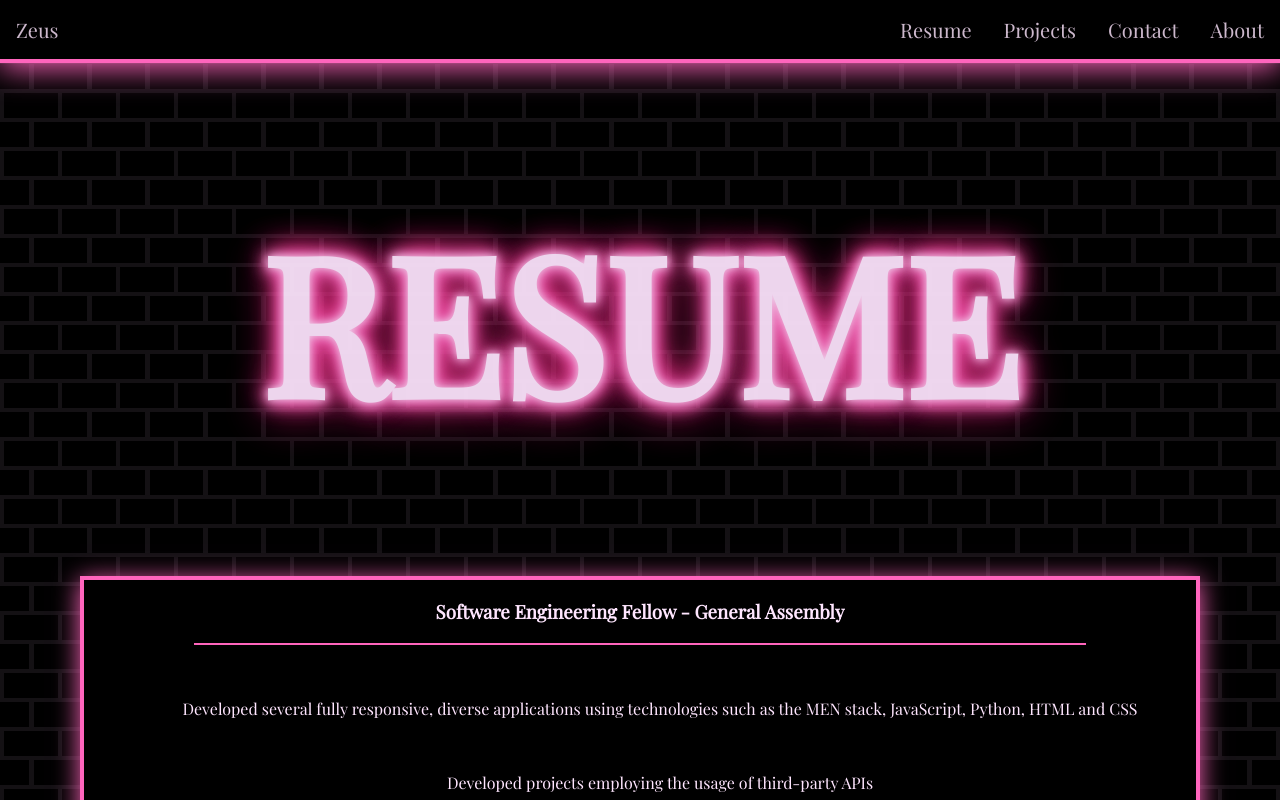
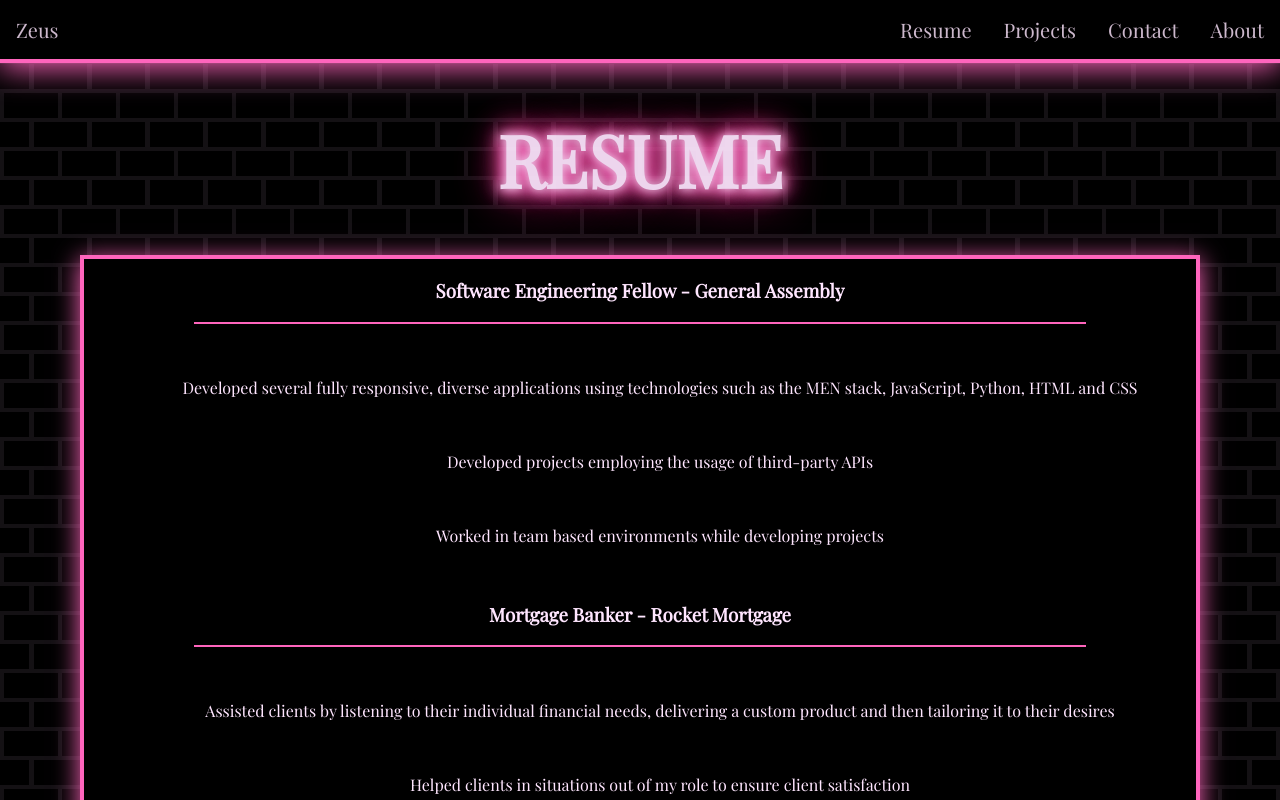
Before and after one commit to zgildo01/portfolio-react, a React (Create React App) app: page /resume in a window 1280 px wide. Shown: the top 800 px of the page. Built offline with nearby package versions, Linux system fonts and the light colour scheme.

Commit message:
make flicker effect DRY

```diff
--- a/src/index.css
+++ b/src/index.css
@@ -41,3 +41,186 @@ code {
   font-family: source-code-pro, Menlo, Monaco, Consolas, 'Courier New',
     monospace;
 }
+
+.sign {
+  display: flex;
+  justify-content: center;
+  align-items: center;
+  flex-direction: column;
+  text-transform: uppercase;
+  color: #ffe6ff;
+  text-shadow: 0 0 0.6rem #ffe6ff, 0 0 1.5rem #ff65bd,
+    -0.2rem 0.1rem 1rem #ff65bd, 0.2rem 0.1rem 1rem #ff65bd,
+    0 -0.5rem 2rem #ff2483, 0 0.5rem 3rem #ff2483;
+  animation: shine 2s forwards, flicker 3s infinite;
+
+}
+
+@keyframes blink {
+  0%,
+  22%,
+  36%,
+  75% {
+    color: #ffe6ff;
+    text-shadow: 0 0 0.6rem #ffe6ff, 0 0 1.5rem #ff65bd,
+      -0.2rem 0.1rem 1rem #ff65bd, 0.2rem 0.1rem 1rem #ff65bd,
+      0 -0.5rem 2rem #ff2483, 0 0.5rem 3rem #ff2483;
+  }
+  28%,
+  33% {
+    color: #ff65bd;
+    text-shadow: none;
+  }
+  82%,
+  97% {
+    color: #ff2483;
+    text-shadow: none;
+  }
+}
+
+.flicker {
+  animation: shine 2s forwards, blink 3s 2s infinite;
+}
+
+.fastflicker {
+  animation: shine 2s forwards, blink 10s 1s infinite;
+}
+
+@keyframes shine {
+  0% {
+    color: #6b1839;
+    text-shadow: none;
+  }
+  100% {
+    color: #ffe6ff;
+    text-shadow: 0 0 0.6rem #ffe6ff, 0 0 1.5rem #ff65bd,
+      -0.2rem 0.1rem 1rem #ff65bd, 0.2rem 0.1rem 1rem #ff65bd,
+      0 -0.5rem 2rem #ff2483, 0 0.5rem 3rem #ff2483;
+  }
+}
+
+@keyframes flicker {
+  from {
+    opacity: 1;
+  }
+
+  4% {
+    opacity: 0.9;
+  }
+
+  6% {
+    opacity: 0.85;
+  }
+
+  8% {
+    opacity: 0.95;
+  }
+
+  10% {
+    opacity: 0.9;
+  }
+
+  11% {
+    opacity: 0.922;
+  }
+
+  12% {
+    opacity: 0.9;
+  }
+
+  14% {
+    opacity: 0.95;
+  }
+
+  16% {
+    opacity: 0.98;
+  }
+
+  17% {
+    opacity: 0.9;
+  }
+
+  19% {
+    opacity: 0.93;
+  }
+
+  20% {
+    opacity: 0.99;
+  }
+
+  24% {
+    opacity: 1;
+  }
+
+  26% {
+    opacity: 0.94;
+  }
+
+  28% {
+    opacity: 0.98;
+  }
+
+  37% {
+    opacity: 0.93;
+  }
+
+  38% {
+    opacity: 0.5;
+  }
+
+  39% {
+    opacity: 0.96;
+  }
+
+  42% {
+    opacity: 1;
+  }
+
+  44% {
+    opacity: 0.97;
+  }
+
+  46% {
+    opacity: 0.94;
+  }
+
+  56% {
+    opacity: 0.9;
+  }
+
+  58% {
+    opacity: 0.9;
+  }
+
+  60% {
+    opacity: 0.99;
+  }
+
+  68% {
+    opacity: 1;
+  }
+
+  70% {
+    opacity: 0.9;
+  }
+
+  72% {
+    opacity: 0.95;
+  }
+
+  93% {
+    opacity: 0.93;
+  }
+
+  95% {
+    opacity: 0.95;
+  }
+
+  97% {
+    opacity: 0.93;
+  }
+
+  to {
+    opacity: 1;
+  }
+}
--- a/src/pages/Home/Home.jsx
+++ b/src/pages/Home/Home.jsx
@@ -3,10 +3,12 @@ import styles from './Home.module.css'
 const Home = () => {
   return (
     <>
-      <div className={styles.sign}>
-      <span className={styles.fastflicker}>Zeus</span>
-      <span className={styles.flicker}>||Software||</span>
-      <span className={styles.fastflicker}>Engineer</span>
+    <div className={styles.main}>
+      <div className='sign'>
+        <span className="fastflicker">Zeus</span>
+        <span className="flicker">||Software||</span>
+        <span className="fastflicker">Engineer</span>
+      </div>
     </div>
     </>
   );
--- a/src/pages/Home/Home.module.css
+++ b/src/pages/Home/Home.module.css
@@ -1,183 +1,6 @@
-.sign {
+.main {
+  height: 100%;
   display: flex;
-  justify-content: center;
-  align-items: center;
-  flex-direction: column;
-  text-transform: uppercase;
+  align-self: center;
   font-size: 6em;
-  color: #ffe6ff;
-  text-shadow: 0 0 0.6rem #ffe6ff, 0 0 1.5rem #ff65bd,
-    -0.2rem 0.1rem 1rem #ff65bd, 0.2rem 0.1rem 1rem #ff65bd,
-    0 -0.5rem 2rem #ff2483, 0 0.5rem 3rem #ff2483;
-  animation: shine 2s forwards, flicker 3s infinite;
-  height: 100%;
 }
-
-@keyframes blink {
-  0%,
-  22%,
-  36%,
-  75% {
-    color: #ffe6ff;
-    text-shadow: 0 0 0.6rem #ffe6ff, 0 0 1.5rem #ff65bd,
-      -0.2rem 0.1rem 1rem #ff65bd, 0.2rem 0.1rem 1rem #ff65bd,
-      0 -0.5rem 2rem #ff2483, 0 0.5rem 3rem #ff2483;
-  }
-  28%,
-  33% {
-    color: #ff65bd;
-    text-shadow: none;
-  }
-  82%,
-  97% {
-    color: #ff2483;
-    text-shadow: none;
-  }
-}
-
-.flicker {
-  animation: shine 2s forwards, blink 3s 2s infinite;
-}
-
-.fastflicker {
-  animation: shine 2s forwards, blink 10s 1s infinite;
-}
-
-@keyframes shine {
-  0% {
-    color: #6b1839;
-    text-shadow: none;
-  }
-  100% {
-    color: #ffe6ff;
-    text-shadow: 0 0 0.6rem #ffe6ff, 0 0 1.5rem #ff65bd,
-      -0.2rem 0.1rem 1rem #ff65bd, 0.2rem 0.1rem 1rem #ff65bd,
-      0 -0.5rem 2rem #ff2483, 0 0.5rem 3rem #ff2483;
-  }
-}
-
-@keyframes flicker {
-  from {
-    opacity: 1;
-  }
-
-  4% {
-    opacity: 0.9;
-  }
-
-  6% {
-    opacity: 0.85;
-  }
-
-  8% {
-    opacity: 0.95;
-  }
-
-  10% {
-    opacity: 0.9;
-  }
-
-  11% {
-    opacity: 0.922;
-  }
-
-  12% {
-    opacity: 0.9;
-  }
-
-  14% {
-    opacity: 0.95;
-  }
-
-  16% {
-    opacity: 0.98;
-  }
-
-  17% {
-    opacity: 0.9;
-  }
-
-  19% {
-    opacity: 0.93;
-  }
-
-  20% {
-    opacity: 0.99;
-  }
-
-  24% {
-    opacity: 1;
-  }
-
-  26% {
-    opacity: 0.94;
-  }
-
-  28% {
-    opacity: 0.98;
-  }
-
-  37% {
-    opacity: 0.93;
-  }
-
-  38% {
-    opacity: 0.5;
-  }
-
-  39% {
-    opacity: 0.96;
-  }
-
-  42% {
-    opacity: 1;
-  }
-
-  44% {
-    opacity: 0.97;
-  }
-
-  46% {
-    opacity: 0.94;
-  }
-
-  56% {
-    opacity: 0.9;
-  }
-
-  58% {
-    opacity: 0.9;
-  }
-
-  60% {
-    opacity: 0.99;
-  }
-
-  68% {
-    opacity: 1;
-  }
-
-  70% {
-    opacity: 0.9;
-  }
-
-  72% {
-    opacity: 0.95;
-  }
-
-  93% {
-    opacity: 0.93;
-  }
-
-  95% {
-    opacity: 0.95;
-  }
-
-  97% {
-    opacity: 0.93;
-  }
-
-  to {
-    opacity: 1;
-  }
-}
--- a/src/pages/Resume/Resume.jsx
+++ b/src/pages/Resume/Resume.jsx
@@ -4,9 +4,9 @@ const Resume = () => {
   return (
     <>
     <div className={styles.main}>
-      <div className={styles.sign}>
-        <div className={styles.fastflicker}>
-          <h1>Resume</h1>
+      <div className='sign'>
+        <div className='fastflicker'>
+          <h1 id='resume-title'>Resume</h1>
         </div>
       </div>
       <div  className={styles.container}>
--- a/src/pages/Resume/Resume.module.css
+++ b/src/pages/Resume/Resume.module.css
@@ -3,186 +3,7 @@
   display: flex;
   flex-direction: column;
   color: #ffe6ff;
-}
-
-.sign {
-  display: flex;
-  justify-content: center;
-  align-items: center;
-  flex-direction: column;
-  text-transform: uppercase;
-  font-size: 6em;
-  color: #ffe6ff;
-  text-shadow: 0 0 0.6rem #ffe6ff, 0 0 1.5rem #ff65bd,
-    -0.2rem 0.1rem 1rem #ff65bd, 0.2rem 0.1rem 1rem #ff65bd,
-    0 -0.5rem 2rem #ff2483, 0 0.5rem 3rem #ff2483;
-  animation: shine 2s forwards, flicker 3s infinite;
-
-}
-
-@keyframes blink {
-  0%,
-  22%,
-  36%,
-  75% {
-    color: #ffe6ff;
-    text-shadow: 0 0 0.6rem #ffe6ff, 0 0 1.5rem #ff65bd,
-      -0.2rem 0.1rem 1rem #ff65bd, 0.2rem 0.1rem 1rem #ff65bd,
-      0 -0.5rem 2rem #ff2483, 0 0.5rem 3rem #ff2483;
-  }
-  28%,
-  33% {
-    color: #ff65bd;
-    text-shadow: none;
-  }
-  82%,
-  97% {
-    color: #ff2483;
-    text-shadow: none;
-  }
-}
-
-.fastflicker {
-  animation: shine 2s forwards, blink 10s 1s infinite;
-}
-
-@keyframes shine {
-  0% {
-    color: #6b1839;
-    text-shadow: none;
-  }
-  100% {
-    color: #ffe6ff;
-    text-shadow: 0 0 0.6rem #ffe6ff, 0 0 1.5rem #ff65bd,
-      -0.2rem 0.1rem 1rem #ff65bd, 0.2rem 0.1rem 1rem #ff65bd,
-      0 -0.5rem 2rem #ff2483, 0 0.5rem 3rem #ff2483;
-  }
-}
-
-@keyframes flicker {
-  from {
-    opacity: 1;
-  }
-
-  4% {
-    opacity: 0.9;
-  }
-
-  6% {
-    opacity: 0.85;
-  }
-
-  8% {
-    opacity: 0.95;
-  }
-
-  10% {
-    opacity: 0.9;
-  }
-
-  11% {
-    opacity: 0.922;
-  }
-
-  12% {
-    opacity: 0.9;
-  }
-
-  14% {
-    opacity: 0.95;
-  }
-
-  16% {
-    opacity: 0.98;
-  }
-
-  17% {
-    opacity: 0.9;
-  }
-
-  19% {
-    opacity: 0.93;
-  }
-
-  20% {
-    opacity: 0.99;
-  }
-
-  24% {
-    opacity: 1;
-  }
-
-  26% {
-    opacity: 0.94;
-  }
-
-  28% {
-    opacity: 0.98;
-  }
-
-  37% {
-    opacity: 0.93;
-  }
-
-  38% {
-    opacity: 0.5;
-  }
-
-  39% {
-    opacity: 0.96;
-  }
-
-  42% {
-    opacity: 1;
-  }
-
-  44% {
-    opacity: 0.97;
-  }
-
-  46% {
-    opacity: 0.94;
-  }
-
-  56% {
-    opacity: 0.9;
-  }
-
-  58% {
-    opacity: 0.9;
-  }
-
-  60% {
-    opacity: 0.99;
-  }
-
-  68% {
-    opacity: 1;
-  }
-
-  70% {
-    opacity: 0.9;
-  }
-
-  72% {
-    opacity: 0.95;
-  }
-
-  93% {
-    opacity: 0.93;
-  }
-
-  95% {
-    opacity: 0.95;
-  }
-
-  97% {
-    opacity: 0.93;
-  }
-
-  to {
-    opacity: 1;
-  }
+  font-size: 2.25rem;
 }
 
 .container {
@@ -192,6 +13,7 @@
   padding: 0;
   background-color: black;
   box-shadow: 0rem 0.25rem 1.5rem #ff65bd;
+  font-size: 1rem;
 }
 
 .downloadContainer {
```
